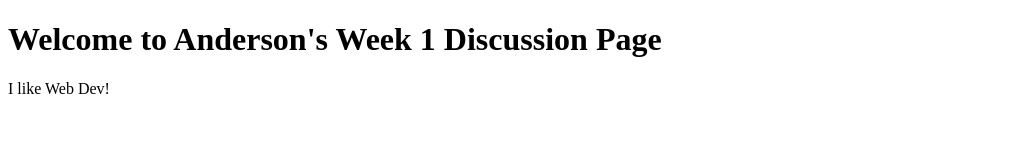
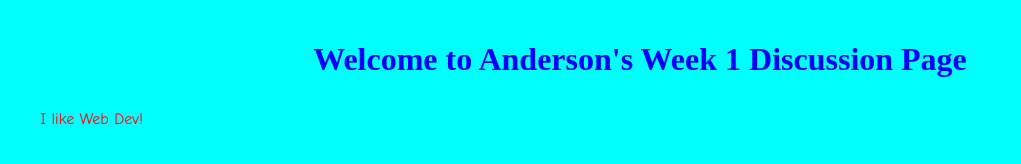
Before and after one commit to AOlson523/INF133W1, a plain HTML site: page index.html in a window 1280 px wide. Shown: the whole page, without its empty margins (0-1021 px from the left). Drawn offline with Linux system fonts and the light colour scheme.

Commit message:
created style sheet

```diff
--- /dev/null
+++ b/index.css
@@ -0,0 +1,21 @@
+body, ht, p {
+    margin: 10px;
+    padding: 10px;
+}
+
+body {
+    font-family: "Comic Sans MS";
+    background-color: aqua;
+    color: coral;
+}
+
+h1 {
+    color: blue;
+    text-align: center;
+    font-family: "Gloucester MT Extra Condensed";
+}
+
+p {
+    color: red;
+    font-family: "Comic Sans MS";
+}
--- a/index.html
+++ b/index.html
@@ -3,6 +3,7 @@
 <head>
     <meta charset="UTF-8">
     <title>Discussion 1 Page</title>
+    <link href="index.css" rel="stylesheet">
 </head>
 <body>
     <h1>Welcome to Anderson's Week 1 Discussion Page</h1>
```
